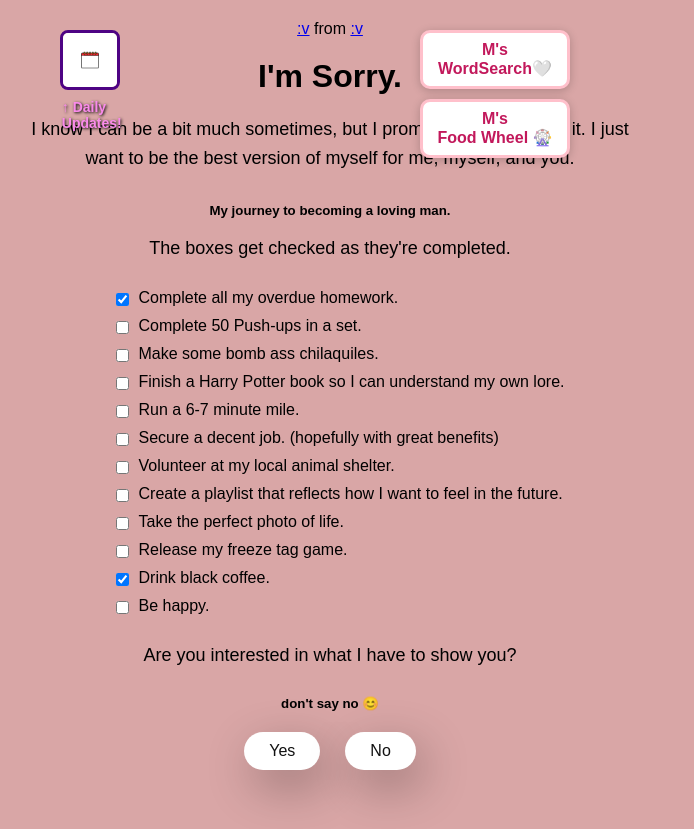
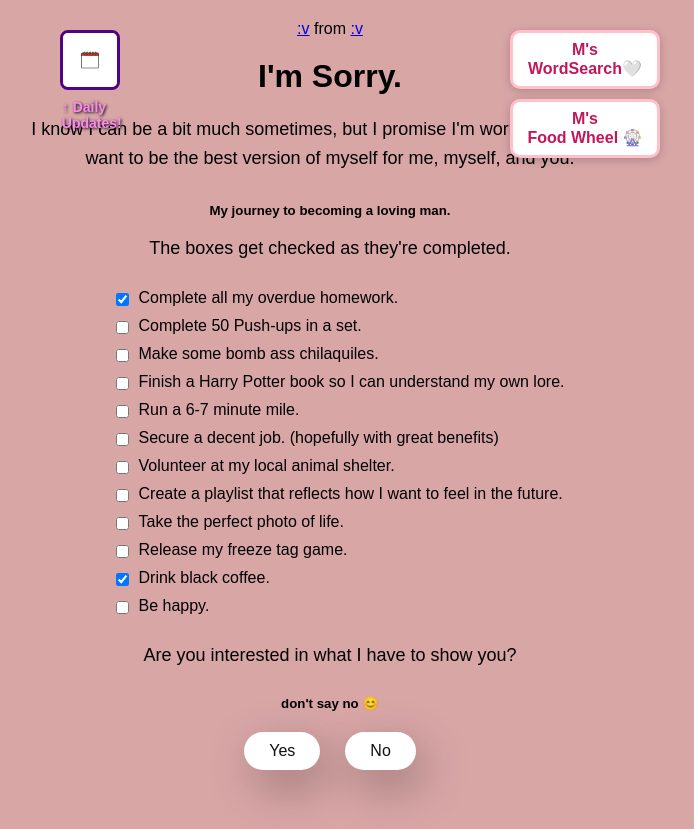
Before and after one commit to lui1023/25-days-to-win-her-back, a plain HTML site: page index.html in a window 1280 px wide. Shown: the whole page, without its empty margins (310-1004 px from the left). Drawn offline with Linux system fonts and the light colour scheme; no server answers; a script that the page names is missing.

Commit message:
ima crash out ngl icl loool

```diff
--- a/index.html
+++ b/index.html
@@ -248,7 +248,7 @@
     .btn-column {
       position: absolute;
       top: 10px;
-      right: 10%;
+      right: -5%;
       display: flex;
       flex-direction: column;
       gap: 10px;
```
